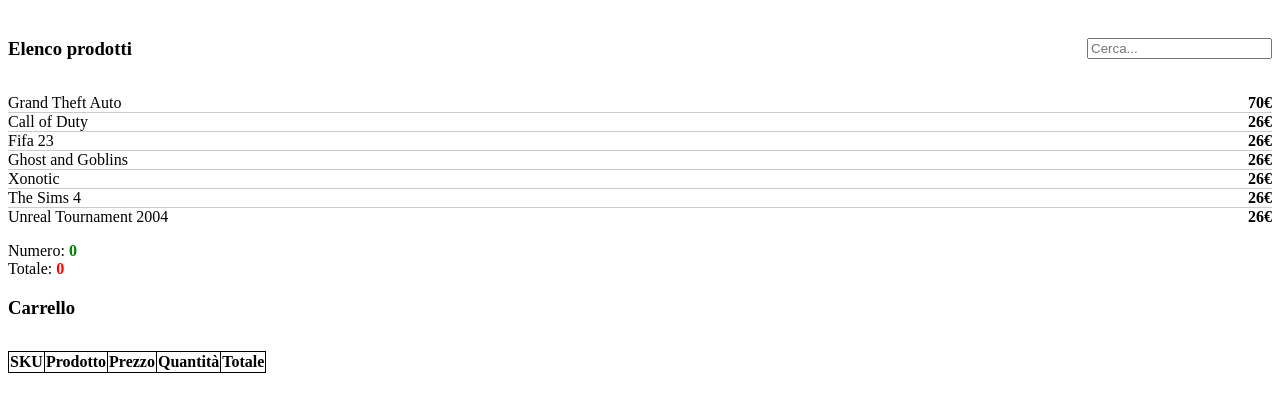
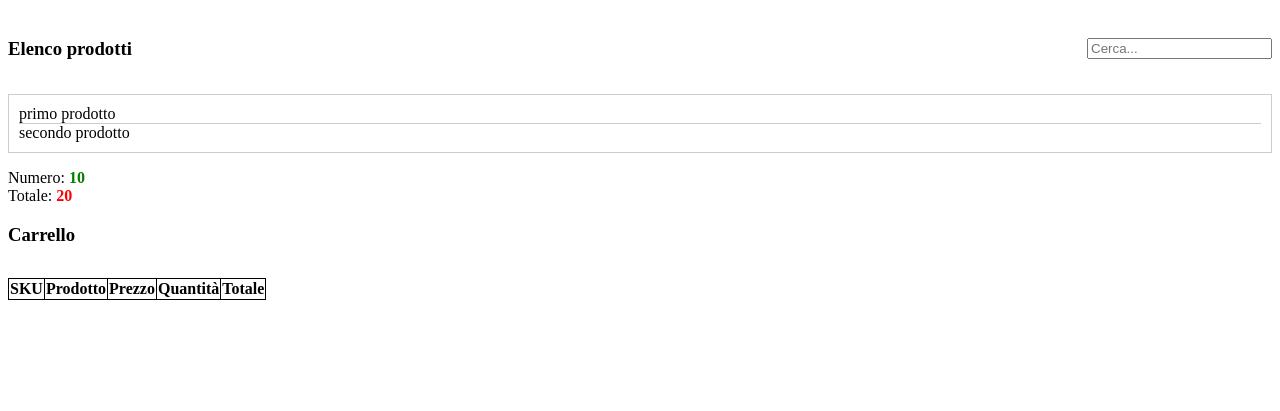
Before and after one commit to Jenny1611/JavaScript, a plain HTML site: page index.html in a window 1280 px wide. Shown: the part 61-472 px from the top of the page. Drawn offline with Linux system fonts and the light colour scheme.

Commit message:
esercizio items li

```diff
--- a/index.html
+++ b/index.html
@@ -7,7 +7,7 @@
     <title>Carrellino</title>
 
     <link rel="stylesheet" href="style.css">
-    <script src="script.js"></script>
+    <!--<script src="script.js"></script>-->
 </head>
 
 <body>
@@ -37,6 +37,7 @@
 
     </table>
 
+    <script src="scriptCustom.js"></script>
 </body>
 
 </html>
--- /dev/null
+++ b/scriptCustom.js
@@ -0,0 +1,30 @@
+const lista = document.getElementById('items')
+const quantità = document.getElementById('qta')
+const totale = document.getElementById('total')
+
+const prodotti = [
+    {
+        nome: 'primo prodotto'
+    },
+    {
+        nome: 'secondo prodotto'
+    }
+]
+
+prodotti.forEach(function (item) {
+    const product = document.createElement('li')
+    product.innerHTML = `${item.nome}`
+    lista.appendChild(product)
+    product.addEventListener('click', (event) =>
+        alert('Hai cliccato su ' + event.target.innerHTML))
+})
+
+quantità.innerText = '10'
+totale.innerText = '20'
+
+/*
+const lis = document.getElementsByTagName('li')
+Array.from(lis).forEach((element) => {
+    element.addEventListener('click', (event) =>
+        alert('Hai cliccato su ' + event.target.innerHTML))
+})*/
--- a/style.css
+++ b/style.css
@@ -26,7 +26,8 @@ li.added {
 
 #items {
     list-style: none;
-    padding: 0;
+    padding: 10px;
+    border: 1px solid #ccc;
 }
 
 #items li {
```
